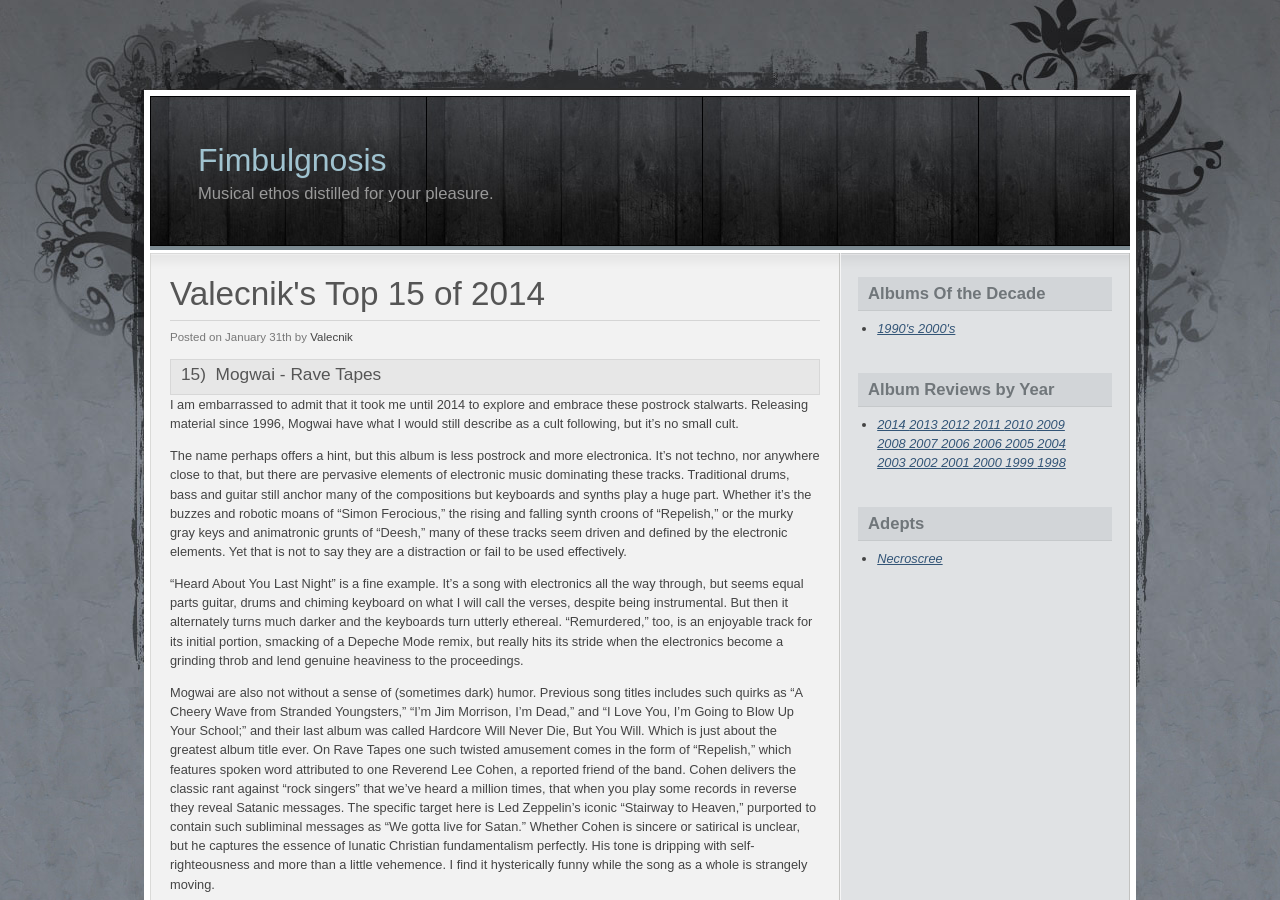
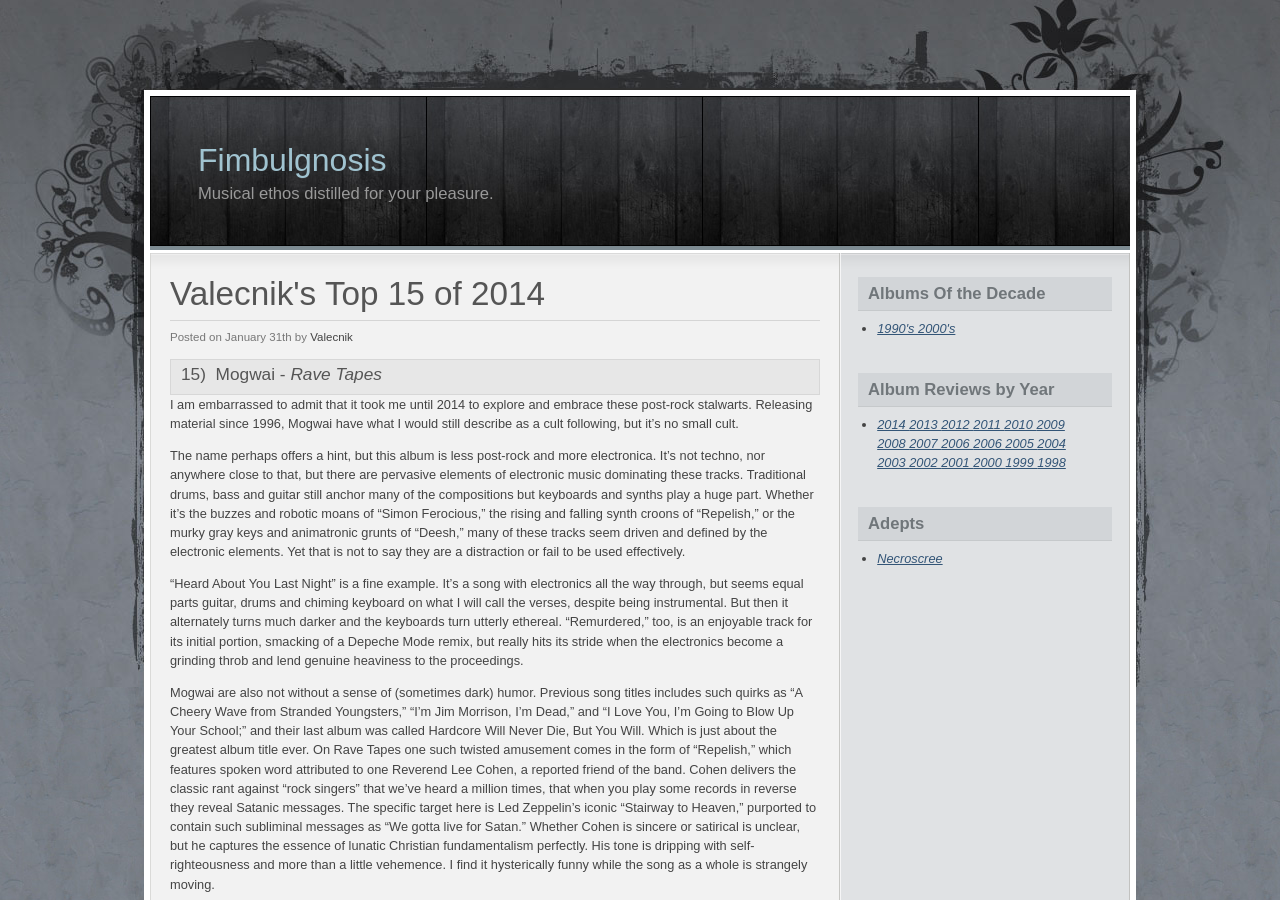
Before and after one commit to luminouscode/luminouscode.fimbulgnosis.com, a Jekyll site: the page built from valecnik/2014_reviews.html, in a window 1280 px wide and 900 px high. Built offline with Jekyll 4.4.1, drawn with Linux system fonts in a browser that asks for light colours.

```diff
--- a/valecnik/2014_reviews.html
+++ b/valecnik/2014_reviews.html
@@ -14,14 +14,14 @@ layout: default_valecnik
    </a>
   </div>
   <div class="post_meta">
-    <h3>15)&nbsp;&nbsp;Mogwai - Rave Tapes</h3>
+    <h3>15)&nbsp;&nbsp;Mogwai - <i>Rave Tapes</i></h3>
   </div>
   <div class="post_body">
     <p>
-      I am embarrassed to admit that it took me until 2014 to explore and embrace these post­rock stalwarts. Releasing material since 1996, Mogwai have what I would still describe as a cult following, but it’s no small cult.
+      I am embarrassed to admit that it took me until 2014 to explore and embrace these post-rock stalwarts. Releasing material since 1996, Mogwai have what I would still describe as a cult following, but it’s no small cult.
     </p>
     <p>
-      The name perhaps offers a hint, but this album is less post­rock and more electronica. It’s not techno, nor anywhere close to that, but there are pervasive elements of electronic music dominating these tracks. Traditional drums, bass and guitar still anchor many of the compositions but keyboards and synths play a huge part. Whether it’s the buzzes and robotic moans of “Simon Ferocious,” the rising and falling synth croons of “Repelish,” or the murky gray keys and animatronic grunts of “Deesh,” many of these tracks seem driven and defined by the electronic elements. Yet that is not to say they are a distraction or fail to be used effectively.
+      The name perhaps offers a hint, but this album is less post-rock and more electronica. It’s not techno, nor anywhere close to that, but there are pervasive elements of electronic music dominating these tracks. Traditional drums, bass and guitar still anchor many of the compositions but keyboards and synths play a huge part. Whether it’s the buzzes and robotic moans of “Simon Ferocious,” the rising and falling synth croons of “Repelish,” or the murky gray keys and animatronic grunts of “Deesh,” many of these tracks seem driven and defined by the electronic elements. Yet that is not to say they are a distraction or fail to be used effectively.
     </p>
     <p>
       “Heard About You Last Night” is a fine example. It’s a song with electronics all the way through, but seems equal parts guitar, drums and chiming keyboard on what I will call the verses, despite being instrumental. But then it alternately turns much darker and the keyboards turn utterly ethereal. “Remurdered,” too, is an enjoyable track for its initial portion, smacking of a Depeche Mode remix, but really hits its stride when the electronics become a grinding throb and lend genuine heaviness to the proceedings.
```
